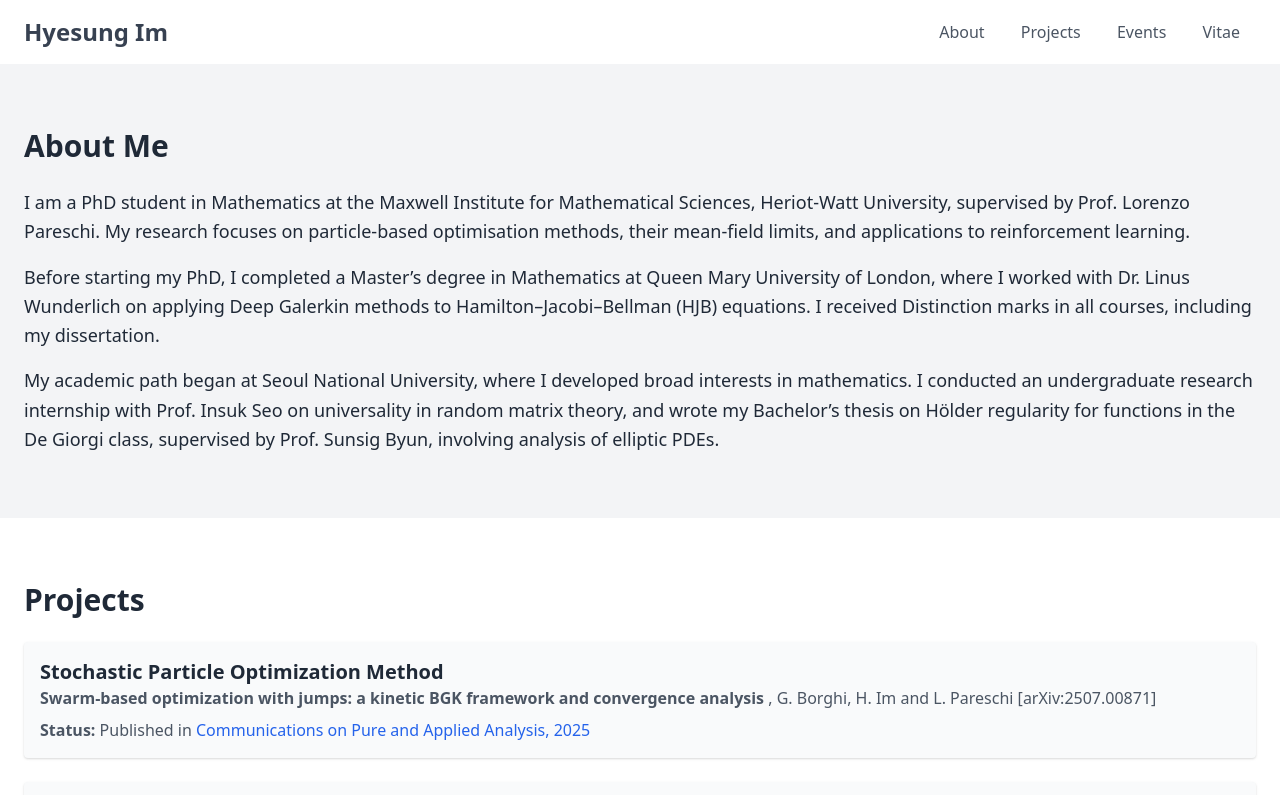
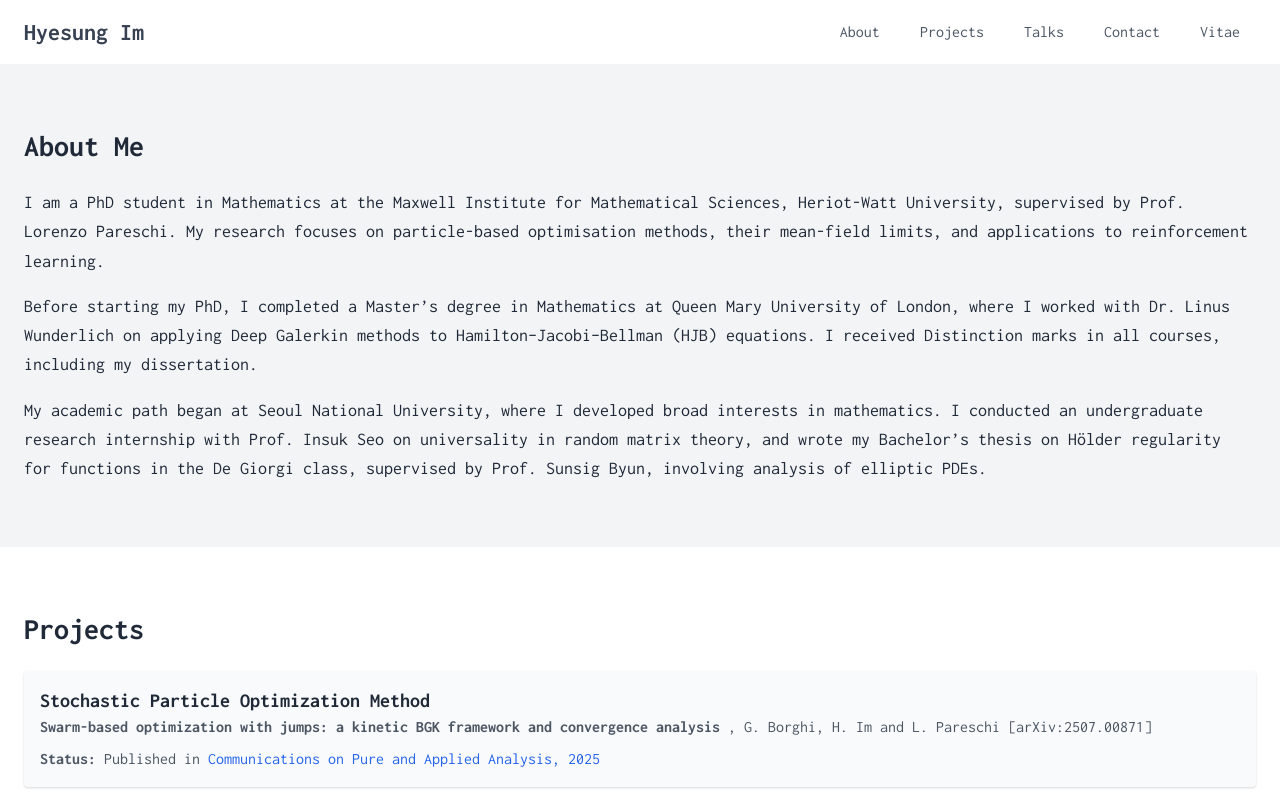
Before and after one commit to hyesungim/hyesungim.github.io, a plain HTML site: page index.html in a window 1280 px wide. Shown: the top 795 px of the page. Drawn offline with nearby package versions, Linux system fonts and the light colour scheme.

Commit message:
Update index.html

```diff
--- a/index.html
+++ b/index.html
@@ -5,15 +5,25 @@
     <meta name="viewport" content="width=device-width, initial-scale=1.0">
     <title>Hyesung Im - Portfolio</title>
     <link rel="stylesheet" href="https://cdn.jsdelivr.net/npm/tailwindcss@2.2.19/dist/tailwind.min.css">
+
+    <link rel="preconnect" href="https://fonts.googleapis.com">
+    <link rel="preconnect" href="https://fonts.gstatic.com" crossorigin>
+    <link href="https://fonts.googleapis.com/css2?family=Inconsolata:wght@400;700&display=swap" rel="stylesheet">
+
+    <style>
+        body {
+            font-family: 'Inconsolata', monospace;
+        }
+    </style>
 </head>
-<body class="bg-gray-100 text-gray-800 font-sans">
-    <header class="bg-white shadow-md py-4">
+<body class="bg-gray-100 text-gray-800"> <header class="bg-white shadow-md py-4">
         <div class="container mx-auto px-6 flex justify-between items-center">
             <h1 class="text-2xl font-bold text-gray-700">Hyesung Im</h1>
             <nav>
                 <a href="#about" class="text-gray-600 hover:text-gray-800 mx-4">About</a>
                 <a href="#projects" class="text-gray-600 hover:text-gray-800 mx-4">Projects</a>
-                <a href="#events" class="text-gray-600 hover:text-gray-800 mx-4">Events</a>
+                <a href="#talks" class="text-gray-600 hover:text-gray-800 mx-4">Talks</a>
+                <a href="#contact" class="text-gray-600 hover:text-gray-800 mx-4">Contact</a>
                 <a href="#vitae" class="text-gray-600 hover:text-gray-800 mx-4">Vitae</a>
             </nav>
         </div>
```
